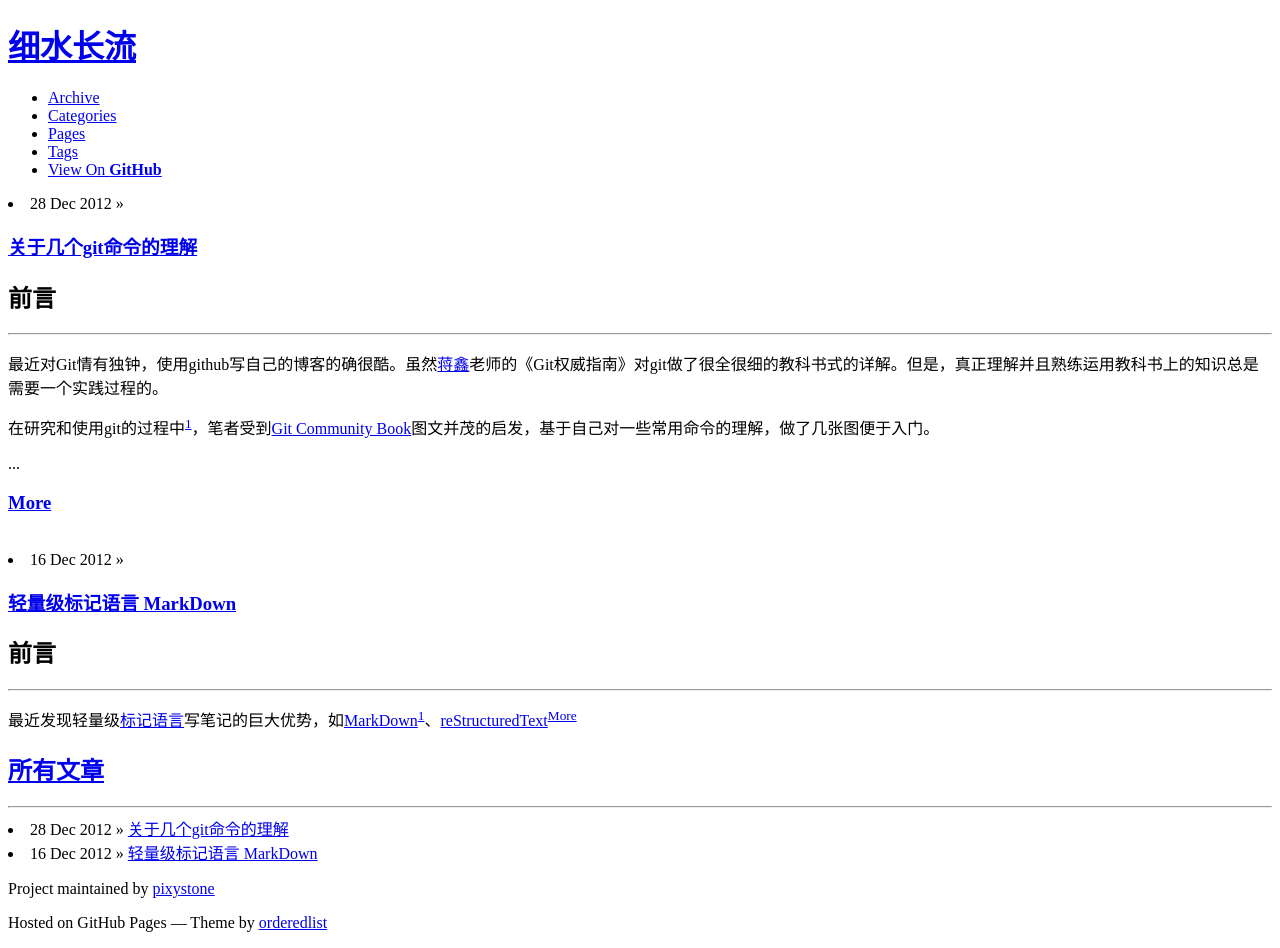
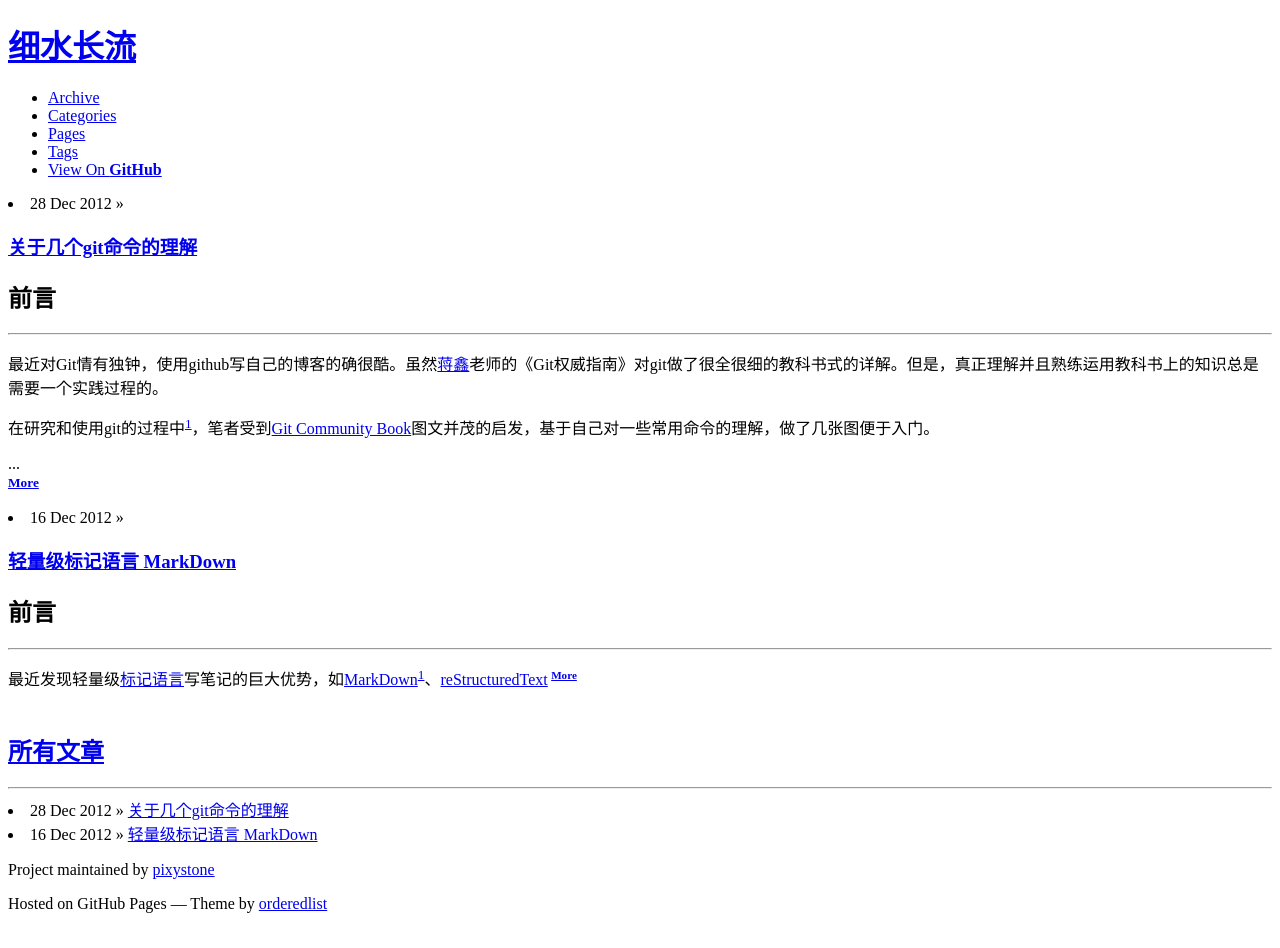
Before and after one commit to pixystone/pixystone.github.com, a Jekyll site: the page built from index.html, in a window 1280 px wide. Built offline with Jekyll 4.4.1, drawn with Linux system fonts in a browser that asks for light colours.

```diff
--- a/index.html
+++ b/index.html
@@ -10,10 +10,14 @@ post_limit: 3
 <li><span>{{ post.date | date_to_string }}</span> &raquo;</li>
 <h1><a href="{{ BASE_PATH }}{{ post.url }}">{{ post.title }}</a></h1>
 
+<div>
 {{ post.content | truncatewords }}
+</div>
 
-<h3><a href="{{ BASE_PATH }}{{ post.url }}">More</a></h3>
-<br>
+<b><small><a href="{{ BASE_PATH }}{{ post.url }}">More</a></small></b>
+<br />
+<br />
+
 {% endfor %}
 
 <h2><a href="{{ BASE_PATH }}/archive.html">所有文章</a></h2>
```
